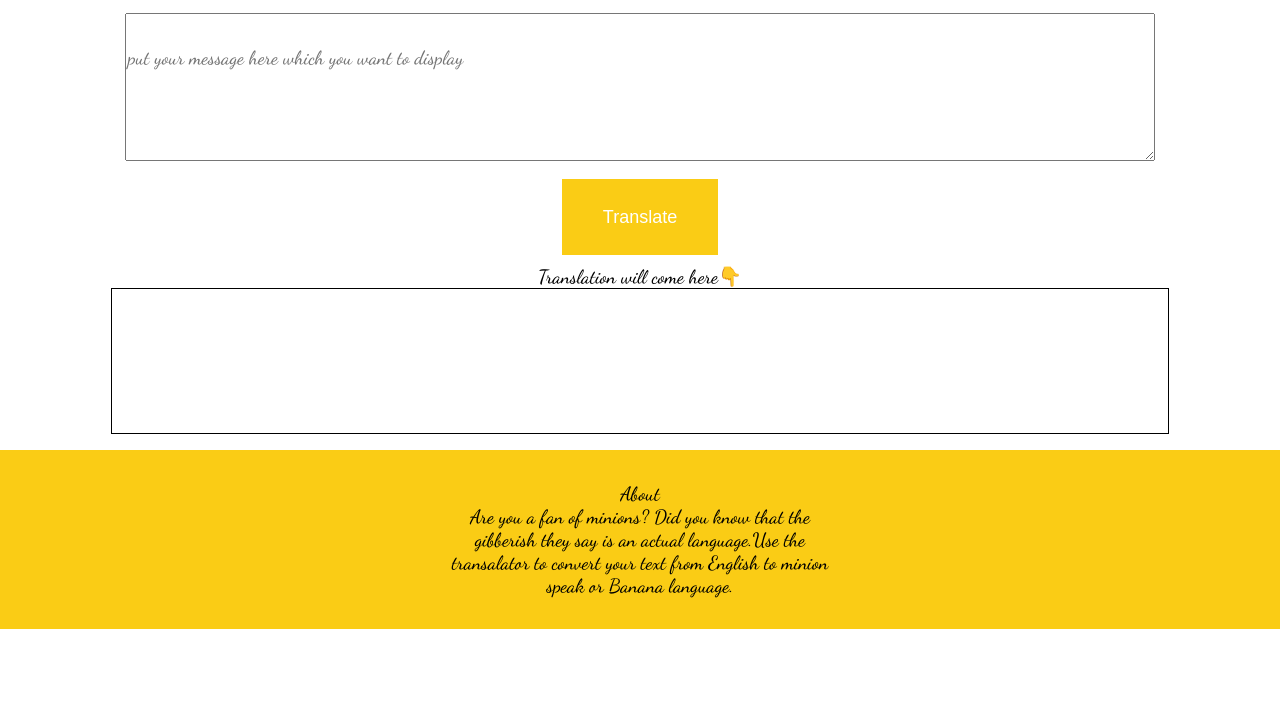
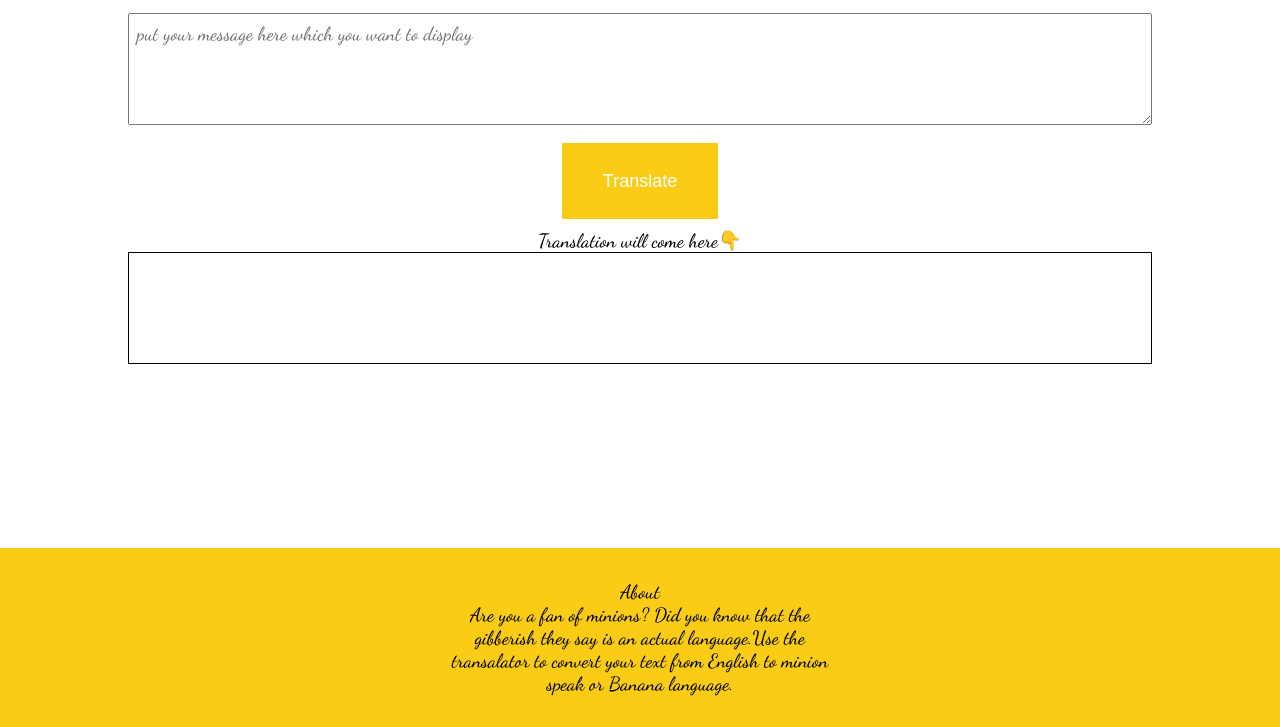
Before and after one commit to babbu47/banana-speak, a plain HTML site: page index.html in a window 1280 px wide. Shown: the part 73-800 px from the top of the page. Drawn offline with Linux system fonts and the light colour scheme.

Commit message:
position change

```diff
--- a/st.css
+++ b/st.css
@@ -6,8 +6,9 @@ body{
 }
 
 textarea{
+    box-sizing: border-box;
     width:80%;
-    padding-top: 2rem;
+    padding: 8px;
     font-size: larger;
     font-family: 'Dancing Script', cursive;
     min-height:7rem;
@@ -16,7 +17,8 @@ textarea{
  }
 
  #output{
-  text-align: center;
+  box-sizing: border-box;
+
   border: 1px solid black;
   min-height: 7rem;
   width:80%;
@@ -51,6 +53,8 @@ textarea{
  }
 
  .footer{
+  position: fixed;
+  bottom: 0;
   background-color:#facc15;
   text-align:center;
   width:100%;
```
